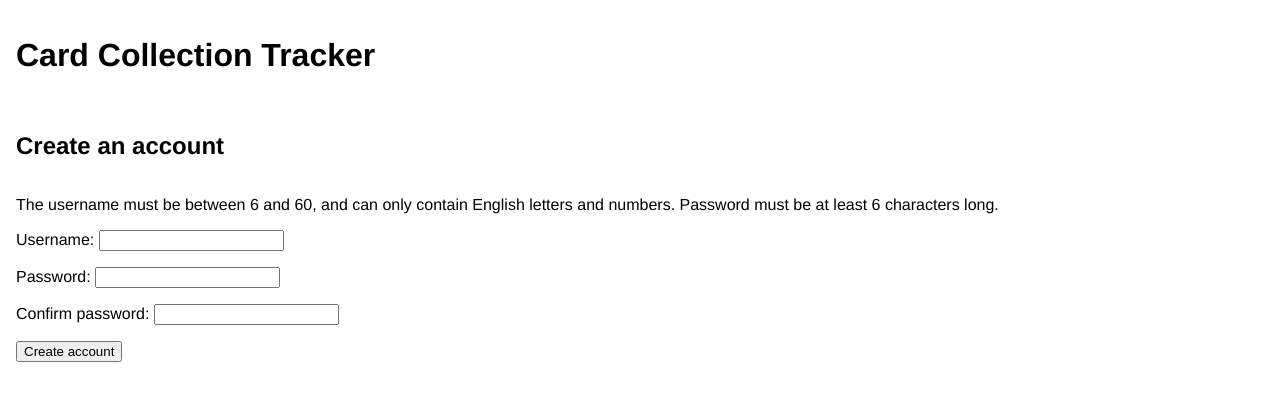
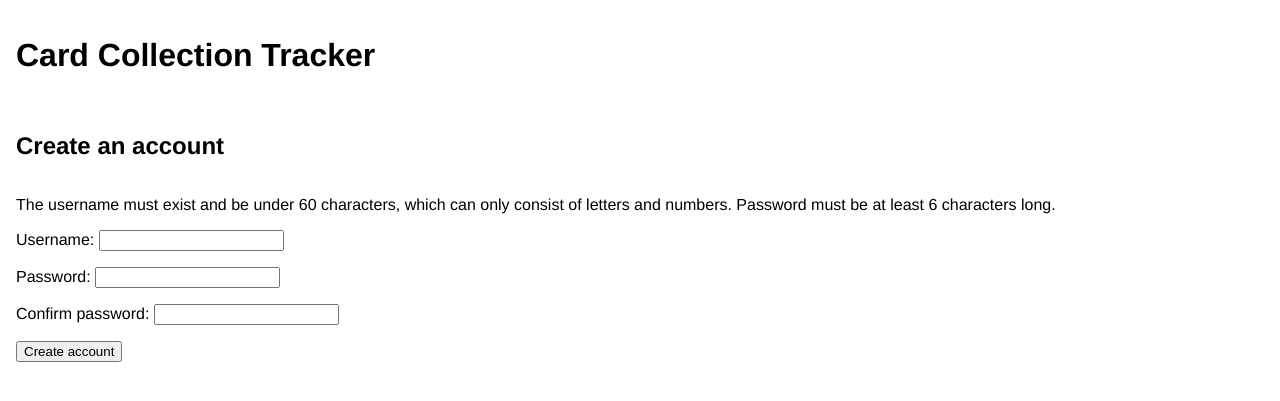
Before and after one commit to Regularmute/MTGCardTracker, a Flask app: page /register in a window 1280 px wide. Shown: the part 57-458 px from the top of the page. Run offline with Flask 3, Linux system fonts and the light colour scheme; parts of the project's set-up code (start-up, migrations or seed data) failed here and were passed over.

Commit message:
fix(templates): incorrect username length guide

```diff
--- a/templates/register.html
+++ b/templates/register.html
@@ -3,8 +3,8 @@
 {% block content %}
 <h2>Create an account</h2>
 <div>
-    <p>The username must be between 6 and 60, and can only contain English
-    letters and numbers. Password must be at least 6 characters long.</p>
+    <p>The username must exist and be under 60 characters, which can only consist
+    of letters and numbers. Password must be at least 6 characters long.</p>
 </div>
 
 <form action="/register" method="post">
```
